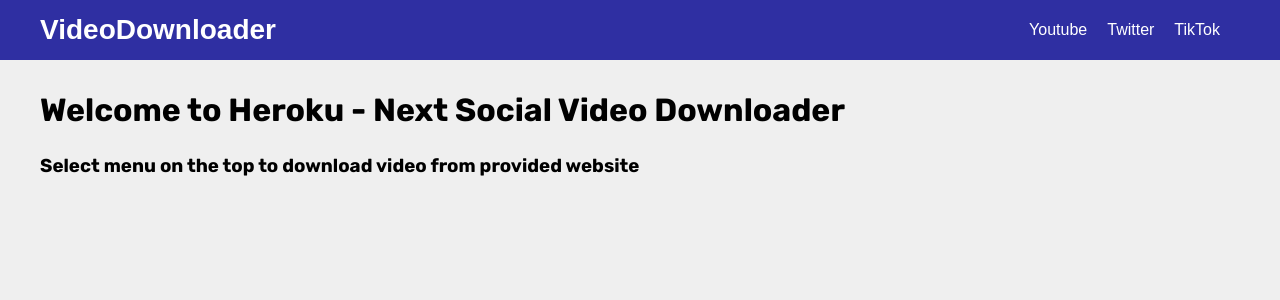
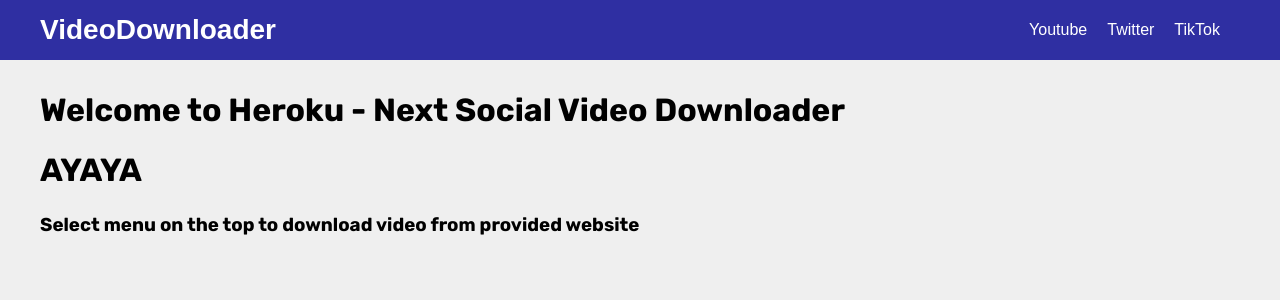
Before and after one commit to imamseptian/next-video-downloader, a Next.js app: page / in a window 1280 px wide. Shown: the top 300 px of the page. Built offline with nearby package versions, Linux system fonts and the light colour scheme.

Commit message:
test header

```diff
--- a/pages/index.js
+++ b/pages/index.js
@@ -14,6 +14,7 @@ export default function Home() {
 
       <div className="page-content">
         <h1>Welcome to Heroku - Next Social Video Downloader</h1>
+        <h1>AYAYA</h1>
         <h3>Select menu on the top to download video from provided website</h3>
       </div>
       {/* <div
```
